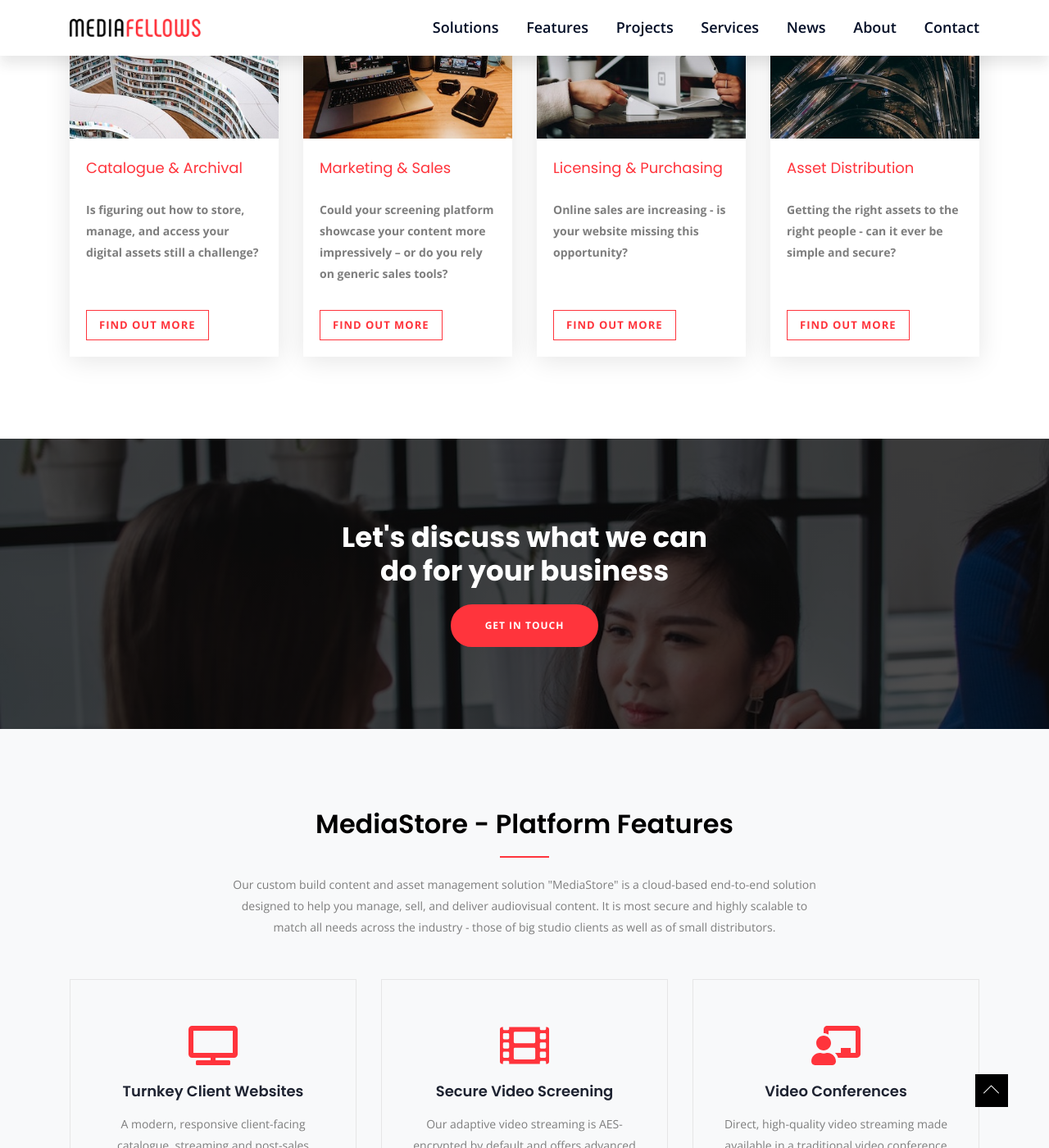
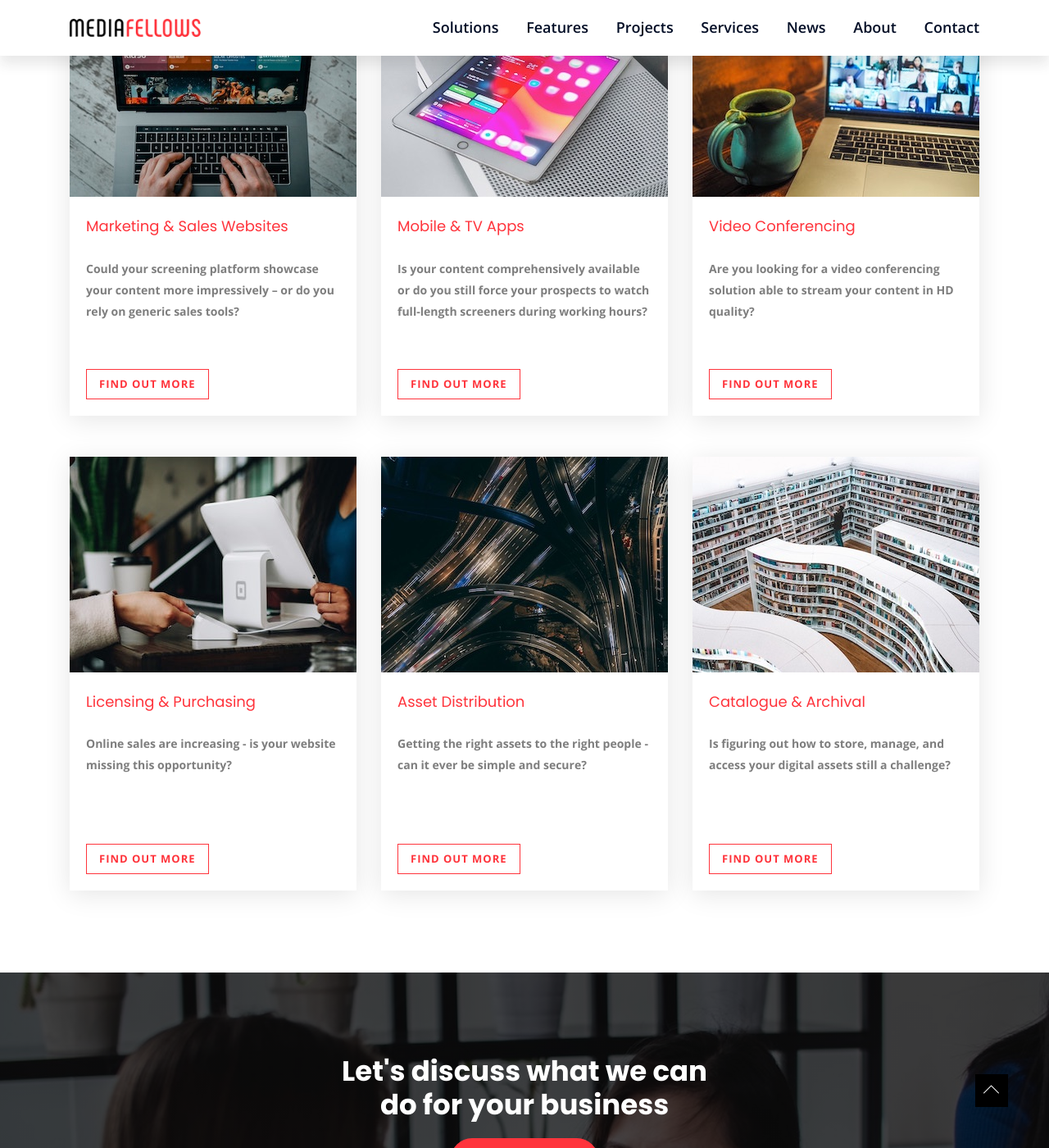
Before and after one commit to mediafellows/mediafellows.github.io, a Jekyll site: the page built from index.html, in a window 1280 px wide and 1400 px high, scrolled down 1153 px. Shown: the whole window at 82% size. Built offline with Jekyll 4.4.1, drawn with Linux system fonts in a browser that asks for light colours; some of the changed text lies outside the part shown.

Commit message:
add two new solution categories for apps and conferencing

```diff
--- a/_data/portfolios.yml
+++ b/_data/portfolios.yml
@@ -1,7 +1,7 @@
 - title: NBCUniversal Passport
   identifier: nbcupassport
   description: Online catalogue, video screening, audio broadcasting and assets distribution
-  categories: catalogue video audio distribution
+  categories: catalogue video distribution
   website: https://nbcupassport.com
   thumb: /assets/img/portfolio/nbcupassport_thumb.jpg
   image: /assets/img/portfolio/nbcupassport.jpg
@@ -76,8 +76,8 @@
 
 - title: ORF-Enterprise Content Sales International
   identifier: orf
-  description: Online catalogue, content marketing, video screening
-  categories: catalogue video marketing
+  description: Online catalogue, content marketing, video screening, and video conferencing
+  categories: catalogue video marketing conferencing
   website: https://contentsales.ORF.at
   thumb: /assets/img/portfolio/orf_thumb.png
   image: /assets/img/portfolio/orf.png
@@ -90,11 +90,12 @@
     - Sleek client-facing site in responsive design
     - Easily configurable instant screening links with direct report into ORF's CRM system
     - Analytics tracking on key client activities such as page views and screening durations
+    - Video conferencing for online catalog showcase events
 
 - title: eOne International Distribution
   identifier: eone
-  description: Online catalogue, video screening and content marketing
-  categories: catalogue video marketing
+  description: Online catalogue, video screening, content marketing, and video conferencing
+  categories: catalogue video marketing conferencing
   website: https://www.international.eonetv.com
   thumb: /assets/img/portfolio/entertainment-one_thumb.png
   image: /assets/img/portfolio/entertainment-one.png
@@ -112,7 +113,7 @@
 - title: Louis Armstrong House Museum
   identifier: lahm
   description: Online catalogue, audio broadcasting, asset acquisition and asset distribution
-  categories: catalogue audio acquisition distribution
+  categories: catalogue acquisition distribution
   website: https://collections.louisarmstronghouse.org
   thumb: /assets/img/portfolio/lahm_thumb.png
   image: /assets/img/portfolio/lahm.png
@@ -149,8 +150,8 @@
 
 - title: Red Arrow Studios
   identifier: rasi
-  description: Online catalogue, video screening, content marketing and asset distribution
-  categories: catalogue video marketing distribution
+  description: Online catalogue, video screening, content marketing, asset distribution, and video conferencing
+  categories: catalogue video marketing distribution conferencing
   website: https://screening.redarrowstudios.com
   thumb: /assets/img/portfolio/red-arrow_thumb.png
   image: /assets/img/portfolio/red-arrow.png
--- a/_data/project-categories.yml
+++ b/_data/project-categories.yml
@@ -4,9 +4,9 @@
   name: online catalogue
 - ident: video
   name: video screening
-- ident: audio
-  name: audio casting
+- ident: conferencing
+  name: video conferencing
 - ident: acquisition
-  name: self-service acquisition
+  name: asset acquisition
 - ident: distribution
   name: asset distribution
--- a/_data/solution-categories.yml
+++ b/_data/solution-categories.yml
@@ -1,8 +1,12 @@
-- ident: archival
-  name: Archival & Online Catalogue
 - ident: marketing
   name: Marketing & Sales
+- ident: apps
+  name: Mobile & TV apps
+- ident: conferencing
+  name: Video Conferencing
 - ident: licensing
   name: Licensing & Purchase
 - ident: distribution
   name: Asset Distribution
+- ident: archival
+  name: Archival & Online Catalogue
--- a/_data/solutions.yml
+++ b/_data/solutions.yml
@@ -1,19 +1,4 @@
-- title: Catalogue & Archival
-  identifier: for_archival
-  categories: archival
-  thumb: /assets/img/solutions/archival_thumb.jpg
-  image: /assets/img/solutions/archival.jpg
-  question: Is figuring out how to store, manage, and access your digital assets still a challenge?
-  solutions:
-   - Centralize your data with MediaStore to make remote and low-touch interactions run smoother than ever
-   - "No need to run dedicated systems on your end: all you’ll require to access MediaStore’s easy-to-use interface is a web browser"
-   - Encrypted video streaming and asset storage keeps your content safe, while our granular access model and optional security measures (2FA, burn-in or forensic watermarks, SSO) put you in control
-   - "Fast migration: mediafellows can consolidate your data from several migration points thanks to our data migration workflows and flexible metadata schemas"
-   - "Several solutions, one platform: we support multi-device usage and multiple asset types, with video screening, multi-language support, TV casting, phone/tablet app and browser interfaces"
-  example_text: Take a look at our projects showcasing our archive & online catalogue features
-  example_link: projects#lahm
-
-- title: Marketing & Sales
+- title: Marketing & Sales Websites
   identifier: for_marketing
   categories: marketing
   thumb: /assets/img/solutions/marketing_thumb.jpg
@@ -27,6 +12,36 @@
     - Enhance your client experience with new features like fully flexible wish lists, recommendations, screening rooms and more
   example_text: Take a look at our projects showcasing our direct online marketing & sales features
   example_link: projects#lgtv
+
+- title: Mobile & TV Apps
+  identifier: for_apps
+  categories: apps
+  thumb: /assets/img/solutions/apps_thumb.jpg
+  image: /assets/img/solutions/apps.jpg
+  question: Is your content comprehensively available or do you still force your prospects to watch full-length screeners during working hours?
+  solutions:
+   - Present your content on multiple channels and don't limit it to your website only
+   - Allow your clients and prospects to stream videos offline in a highly secure fashion, e.g. while commuting
+   - Support your sales team with pre-compiling playlist online and synchronizing them to a mobile device for offline screening during fairs
+   - Let your clients pick up their recently viewed videos on a new device so they can continue watching exactly where they left off
+   - Bring your content in front of your professional audience where it can be enjoyed the most - their living room
+  example_text: Take a look at our projects utilizing our mobile and/or TV applications
+  example_link: projects#lgtv
+
+- title: Video Conferencing
+  identifier: for_conferencing
+  categories: conferencing
+  thumb: /assets/img/solutions/conferencing_thumb.jpg
+  image: /assets/img/solutions/conferencing.jpg
+  question: Are you looking for a video conferencing solution able to stream your content in HD quality?
+  solutions:
+   - Stream promo and screener videos directly to participantsin HD qualitiy with high quality audio, leveraging MediaStore's secure multi-bitrate video streaming engine
+   - Meet with up to 250 participants in virtual screening rooms to jointly watch and talk about your stunning content
+   - Compile playlists of videos, audios, images, and PDFs upfront the meeting
+   - Choose from three different video conferencing modes 'conference', 'panel', and 'webinar' to setup the conference look & feel based on your needs
+   - Utilize common conference features such as waiting room, chat, raise hand, screen sharing, audio ducking, and many more
+  example_text: Take a look at our projects showcasing our video conferencing solution
+  example_link: projects#orf
 
 - title: Licensing & Purchasing
   identifier: for_licensing
@@ -57,3 +72,18 @@
     - The powerful MediaStore API provides comprehensive integration opportunities with your existing databases, storage servers, tools and processes
   example_text: Take a look at our projects showcasing our asset distribution features
   example_link: projects#nbcupassport
+
+- title: Catalogue & Archival
+  identifier: for_archival
+  categories: archival
+  thumb: /assets/img/solutions/archival_thumb.jpg
+  image: /assets/img/solutions/archival.jpg
+  question: Is figuring out how to store, manage, and access your digital assets still a challenge?
+  solutions:
+   - Centralize your data with MediaStore to make remote and low-touch interactions run smoother than ever
+   - "No need to run dedicated systems on your end: all you’ll require to access MediaStore’s easy-to-use interface is a web browser"
+   - Encrypted video streaming and asset storage keeps your content safe, while our granular access model and optional security measures (2FA, burn-in or forensic watermarks, SSO) put you in control
+   - "Fast migration: mediafellows can consolidate your data from several migration points thanks to our data migration workflows and flexible metadata schemas"
+   - "Several solutions, one platform: we support multi-device usage and multiple asset types, with video screening, multi-language support, TV casting, phone/tablet app and browser interfaces"
+  example_text: Take a look at our projects showcasing our archive & online catalogue features
+  example_link: projects#lahm
--- a/_includes/homepage/solutions.html
+++ b/_includes/homepage/solutions.html
@@ -10,7 +10,7 @@
         </div>
         <div class="row">
             {% for solution in site.data.solutions %}
-            <div class="col-xl-3 col-lg-3 col-md-6 mb-50 ">
+            <div class="col-xl-4 col-lg-4 col-md-6 mb-50 ">
                 <div class="services-box">
                     <div class="services-img">
                         <img src="{{solution.thumb}}" class="img-fluid" alt="{{solution.title}}">
```
Also changed, not shown: assets/img/solutions/_marketing.jpg (added), assets/img/solutions/_marketing_thumb.jpg (added), assets/img/solutions/apps.jpg (added), assets/img/solutions/apps_thumb.jpg (added), assets/img/solutions/conferencing.jpg (added), assets/img/solutions/conferencing_thumb.jpg (added), assets/img/solutions/marketing.jpg, assets/img/solutions/marketing_thumb.jpg.
